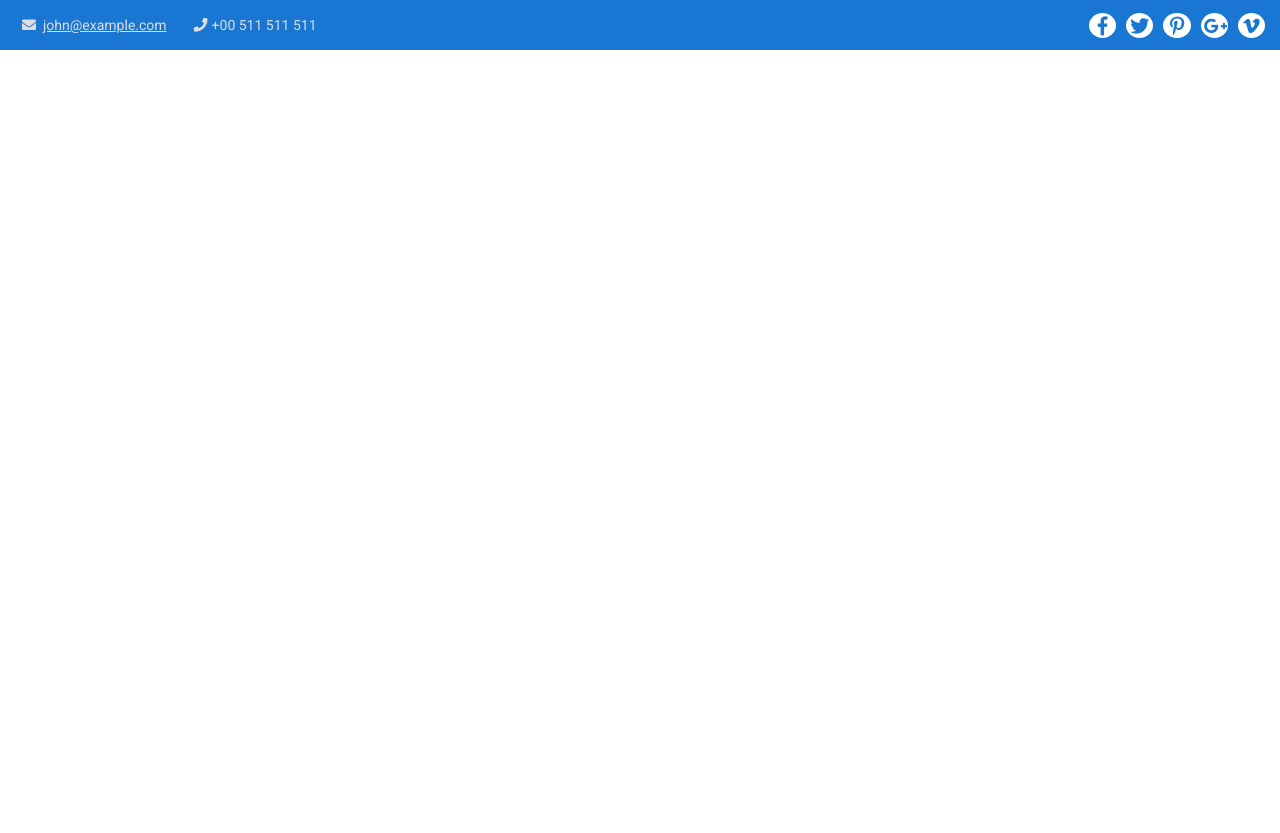
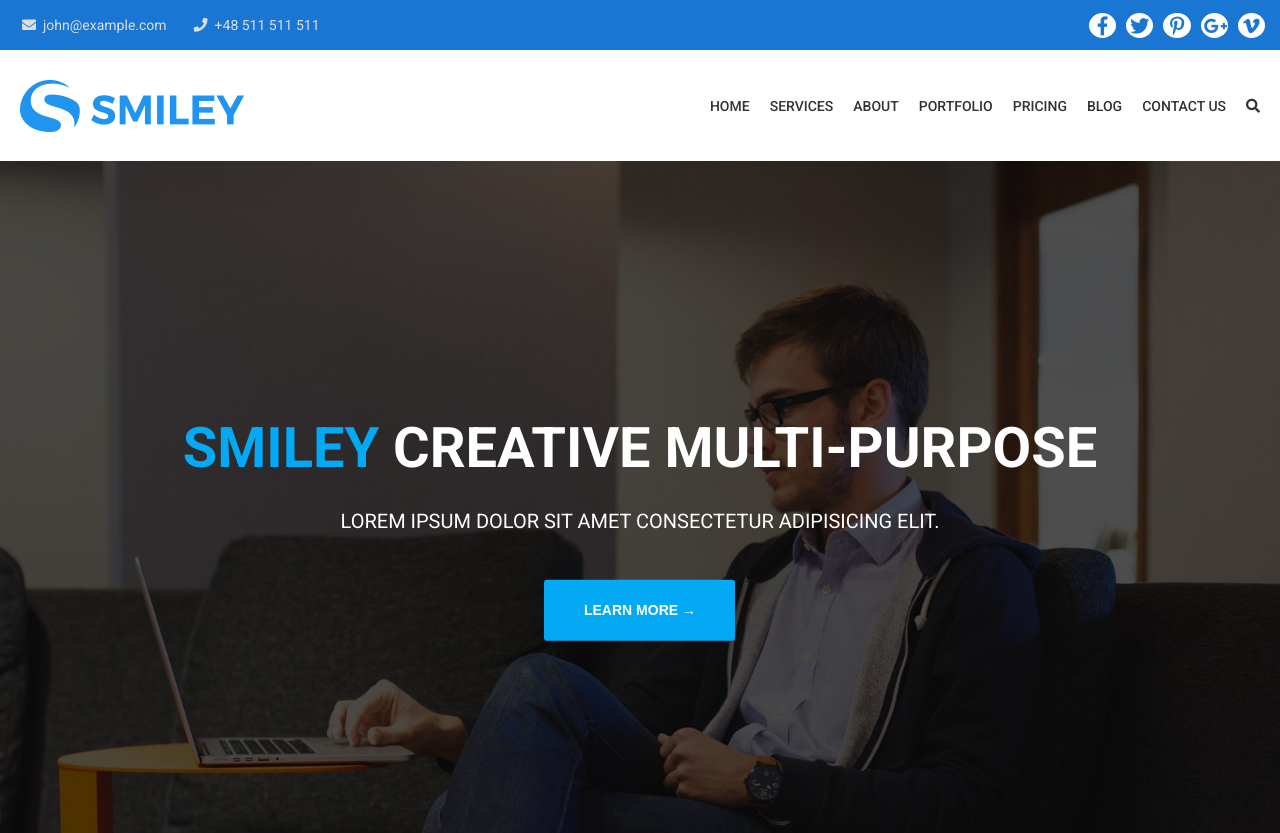
Before and after one commit to Achazu/Smiley, a website: page index.html in a window 1280 px wide. Before the commit the page ends 800 px from the top, so only its background shows below. Drawn offline with Linux system fonts and the light colour scheme; files that its build step writes are made by us from their sources.

Commit message:
hero section

```diff
--- a/index.html
+++ b/index.html
@@ -30,7 +30,7 @@
 
                             <div class="contact__data">
                                 <span class="contact__icon--square fas fa-phone"></span>
-                                <p>+00 511 511 511</p>
+                                <a href="tel:+48-511-511-511">+48 511 511 511</a>
                             </div>
                         </div>
 
@@ -56,9 +56,10 @@
                 </div>
             </header>
 
-            <!-- <nav class="nav">
-                <div class="container nav__container">
-                    <img src="./images/logo.png" alt="company logo">
+            <nav>
+                <div class="container nav">
+                    <img src="./images/logo.png" alt="Company logo - Smiley">
+
                     <ul class="nav__list">
                         <li class="nav__item">
                             home
@@ -81,15 +82,30 @@
                         <li class="nav__item">
                             contact us
                         </li>
-                        <li class="nav__item">
+                        <li>
                             <span class='fas fa-search'></span>
                         </li>
                     </ul>
                 </div>
-            </nav> -->
+            </nav>
 
-        </div>
+            <section class="section-hero">
+                    <div class="container-body">
+                        <div class="hero">
+                            <h1 class="hero__main-text">
+                                <span>smiley</span>
+                                creative multi-purpose</h1>
+                            <h2 class="hero__sub-text">Lorem ipsum dolor sit amet consectetur adipisicing elit.
+                            </h2>
+                            <button class="hero__btn btn--main">
+										 Learn more &#8594
+									 </button>
+                        </div>
+                    </div>
+                </section>
 
-        <script src="main.js"></script>
-    </body>
-</html>
+            </div>
+
+            <script src="main.js"></script>
+        </body>
+    </html>
--- a/scss/abstracts/_variables.scss
+++ b/scss/abstracts/_variables.scss
@@ -1 +1,5 @@
 $header-size: 5rem;
+
+$color-main: #1976d2;
+$color-hero-blue: #03a9f4;
+$color-hero-blue-2: #03a9f2;
--- a/scss/components/_btn.scss
+++ b/scss/components/_btn.scss
@@ -0,0 +1,21 @@
+.btn--main {
+	background-color: $color-hero-blue-2;
+	border: 0;
+	border-radius: 0.3rem;
+	color: #fff;
+	font-size: 1.4rem;
+	font-weight: 700;
+	text-transform: uppercase;
+	transition: all .5s;
+	&:hover {
+		cursor: pointer;
+		background-color: darken($color-hero-blue-2, 10%);
+	}
+}
+
+.hero__btn {
+	width: 19.1rem;
+	height: 6.1rem;
+	position: absolute;
+	margin-top: 16rem;
+}
--- a/scss/layout/_header.scss
+++ b/scss/layout/_header.scss
@@ -1,6 +1,6 @@
 header {
 	height: $header-size;
-	background-color: #1976d2;
+	background-color: $color-main;
 }
 
 .contact {
@@ -30,6 +30,9 @@ header {
 		}
 		& a {
 			cursor: pointer;
+			&:hover {
+				text-decoration: underline;
+			}
 		}
 	}
 
@@ -42,9 +45,11 @@ header {
 		width: 1.6rem * 1.7;
 		line-height: 1.6rem * 1.6;
 		font-size: 1.9rem;
+		transition: all 0.7s;
 		&:hover {
 			background-color: #f95d5a;;
 			color: #fff;
+			transform: scale(1.1)
 		}
 	}
 }
--- /dev/null
+++ b/scss/layout/_hero.scss
@@ -0,0 +1,35 @@
+.section-hero {
+	background: url("../../images/hero.jpg") 0 100% / cover;
+	min-height: 84vh;
+	display: flex;
+	justify-content: center;
+	align-items: center;
+}
+.hero,
+.hero__main-text,
+.hero__sub-text {
+	 text-transform: uppercase;
+	 color: #fff;
+    & span {
+		  color: $color-hero-blue;
+    }
+}
+
+.hero {
+		transform: translateY(-20%);
+		display: flex;
+		flex-direction: column;
+		align-items: center;
+		position: relative;
+
+	&__main-text {
+		font-size: 5.6rem;
+		font-weight: 700;
+		padding-bottom: 3.5rem;
+	}
+	&__sub-text {
+		font-size: 2rem;
+		font-weight: 400;
+		text-align: center;
+	}
+}
--- /dev/null
+++ b/scss/layout/_nav.scss
@@ -0,0 +1,36 @@
+// nav {
+// 	height: 11.1rem;
+
+// }
+
+.nav {
+	display: flex;
+	align-items: center;
+	justify-content: space-between;
+	height: 11.1rem;
+
+	& img {
+		margin: 0 2rem;
+	}
+
+	&__list {
+		display: flex;
+		margin: 0 1rem;
+		& > * {
+			text-transform: uppercase;
+			font-weight: 500;
+			font-size: 1.4rem;
+			margin: 0 1rem;
+			color: #333333;
+			transition: all .2s;
+			&:hover{
+				color: #f95d5a;
+				cursor: pointer;
+				transform: scale(1.1);
+				-webkit-backface-visibility: hidden;
+				-webkit-transform: translateZ(0) scale(1.1);
+			}
+		}
+	}
+
+}
--- a/scss/main.scss
+++ b/scss/main.scss
@@ -6,6 +6,7 @@
 @import 'base/_base.scss';
 @import 'pages/_home.scss';
 @import 'components/_btn.scss';
+@import 'layout/_nav.scss';
 @import 'layout/_header.scss';
 @import 'layout/_footer.scss';
-@import 'layout/_showcase.scss';
+@import 'layout/_hero.scss';
--- a/scss/utilities/_containers.scss
+++ b/scss/utilities/_containers.scss
@@ -8,3 +8,8 @@
 	// max-width: 120rem;
 	margin: 0 auto;
 }
+
+.container-body {
+	max-width: 145rem;
+	margin: 0 auto;
+}
--- a/scss/utilities/_reset.scss
+++ b/scss/utilities/_reset.scss
@@ -46,3 +46,19 @@ table {
 	border-collapse: collapse;
 	border-spacing: 0;
 }
+
+a:link {
+	text-decoration: none;
+ }
+
+ a:visited {
+	text-decoration: none;
+ }
+
+ a:hover {
+	text-decoration: none;
+ }
+
+ a:active {
+	text-decoration: none;
+ }
```
Also changed, not shown: css/main.css, images/hero.jpg (added), scss/layout/_showcase.scss (deleted), 1 other file.
